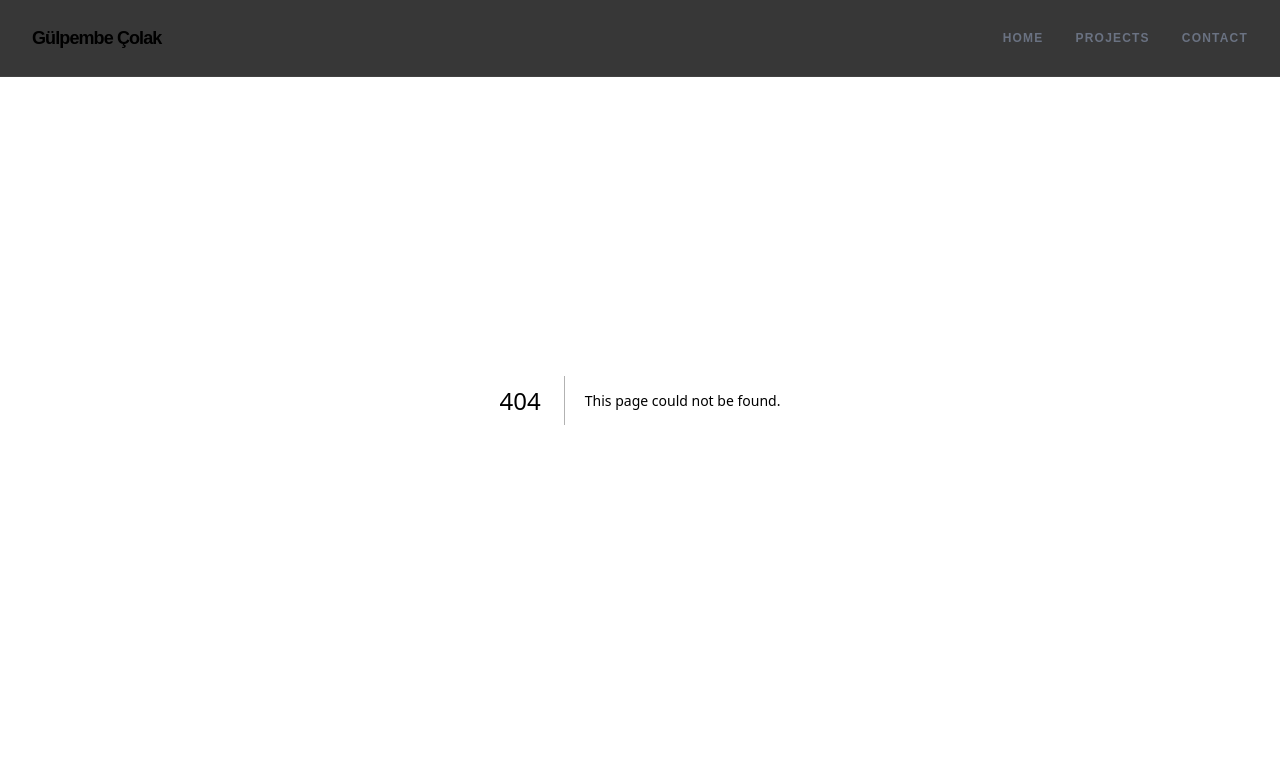
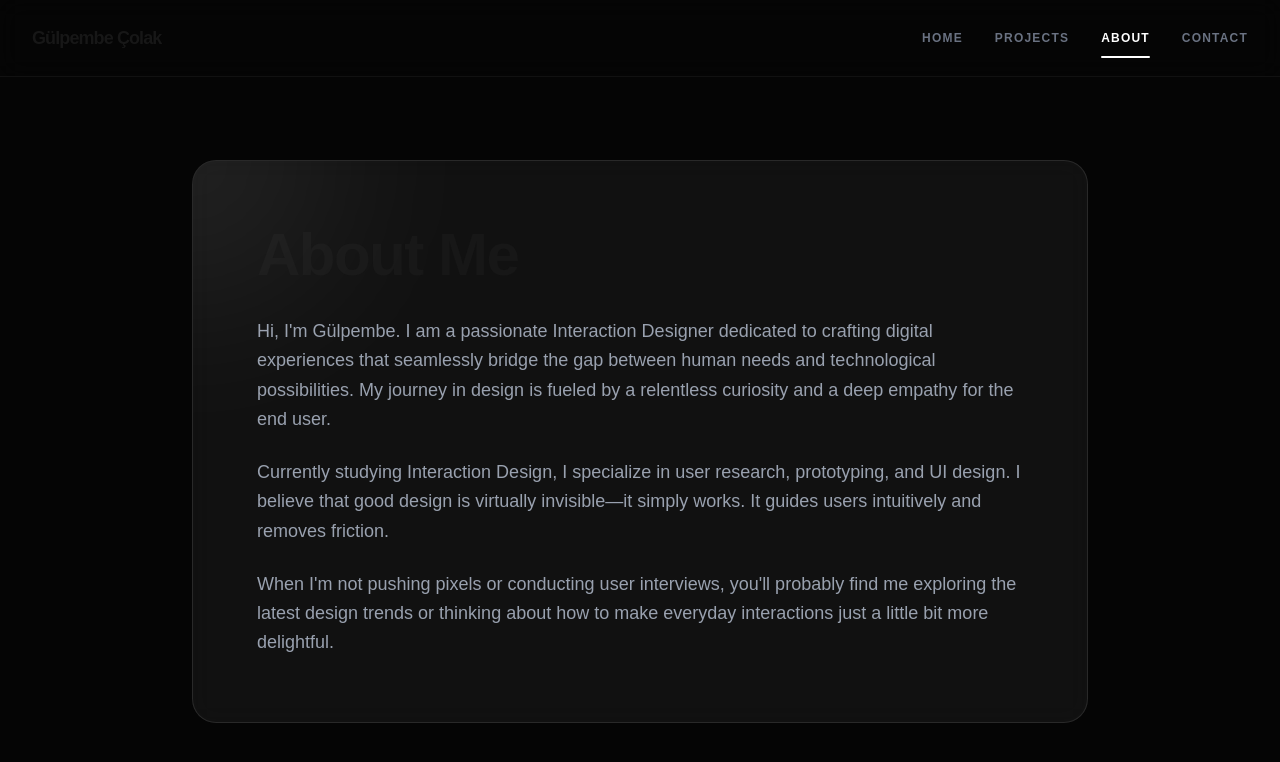
Before and after one commit to gulpembecolak-dev/my-portfolio, a Next.js app: page /about in a window 1280 px wide. Before the commit this address had no page. Shown: the top 762 px of the page. Built offline with nearby package versions, Linux system fonts and the light colour scheme.

Commit message:
feat: add about page and nav link

```diff
--- /dev/null
+++ b/app/about/page.tsx
@@ -0,0 +1,22 @@
+export default function AboutPage() {
+  return (
+    <main className="min-h-screen pt-40 pb-20 px-6 flex flex-col items-center bg-[#050505]">
+      <div className="w-full max-w-4xl bg-white/5 border border-white/10 rounded-3xl p-10 md:p-16 relative overflow-hidden backdrop-blur-md">
+        <div className="absolute -top-32 -left-32 w-64 h-64 bg-white/10 rounded-full blur-[100px] pointer-events-none"></div>
+        <h1 className="text-5xl md:text-6xl font-extrabold mb-8 tracking-tight">About Me</h1>
+
+        <div className="text-gray-400 text-lg">
+          <p className="leading-relaxed mb-6">
+            Hi, I'm Gülpembe. I am a passionate Interaction Designer dedicated to crafting digital experiences that seamlessly bridge the gap between human needs and technological possibilities. My journey in design is fueled by a relentless curiosity and a deep empathy for the end user.
+          </p>
+          <p className="leading-relaxed mb-6">
+            Currently studying Interaction Design, I specialize in user research, prototyping, and UI design. I believe that good design is virtually invisible—it simply works. It guides users intuitively and removes friction.
+          </p>
+          <p className="leading-relaxed">
+            When I'm not pushing pixels or conducting user interviews, you'll probably find me exploring the latest design trends or thinking about how to make everyday interactions just a little bit more delightful.
+          </p>
+        </div>
+      </div>
+    </main>
+  )
+}
--- a/components/GlobalNavbar.tsx
+++ b/components/GlobalNavbar.tsx
@@ -32,6 +32,13 @@ export default function GlobalNavbar() {
           {isActive('/projecten') && <span className="absolute -bottom-2 left-0 w-full h-[2px] bg-white rounded-full animate-in fade-in zoom-in duration-300"></span>}
         </Link>
         <Link
+          href="/about"
+          className={`relative py-1 transition-all duration-300 ${isActive('/about') ? 'text-white font-black' : 'text-gray-500 font-semibold hover:text-white'}`}
+        >
+          About
+          {isActive('/about') && <span className="absolute -bottom-2 left-0 w-full h-[2px] bg-white rounded-full animate-in fade-in zoom-in duration-300"></span>}
+        </Link>
+        <Link
           href="/contact"
           className={`relative py-1 transition-all duration-300 ${isActive('/contact') ? 'text-white font-black' : 'text-gray-500 font-semibold hover:text-white'}`}
         >
```
